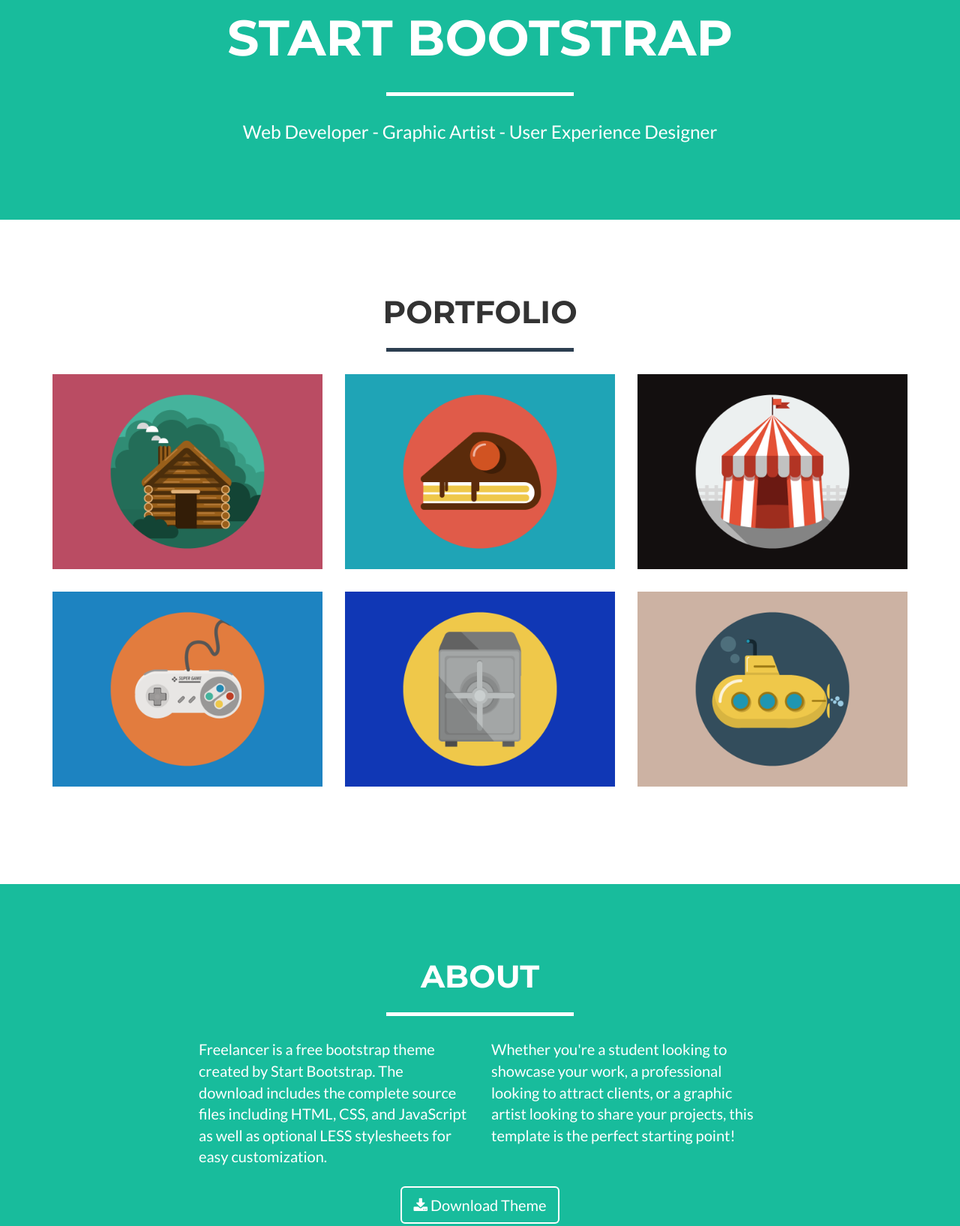
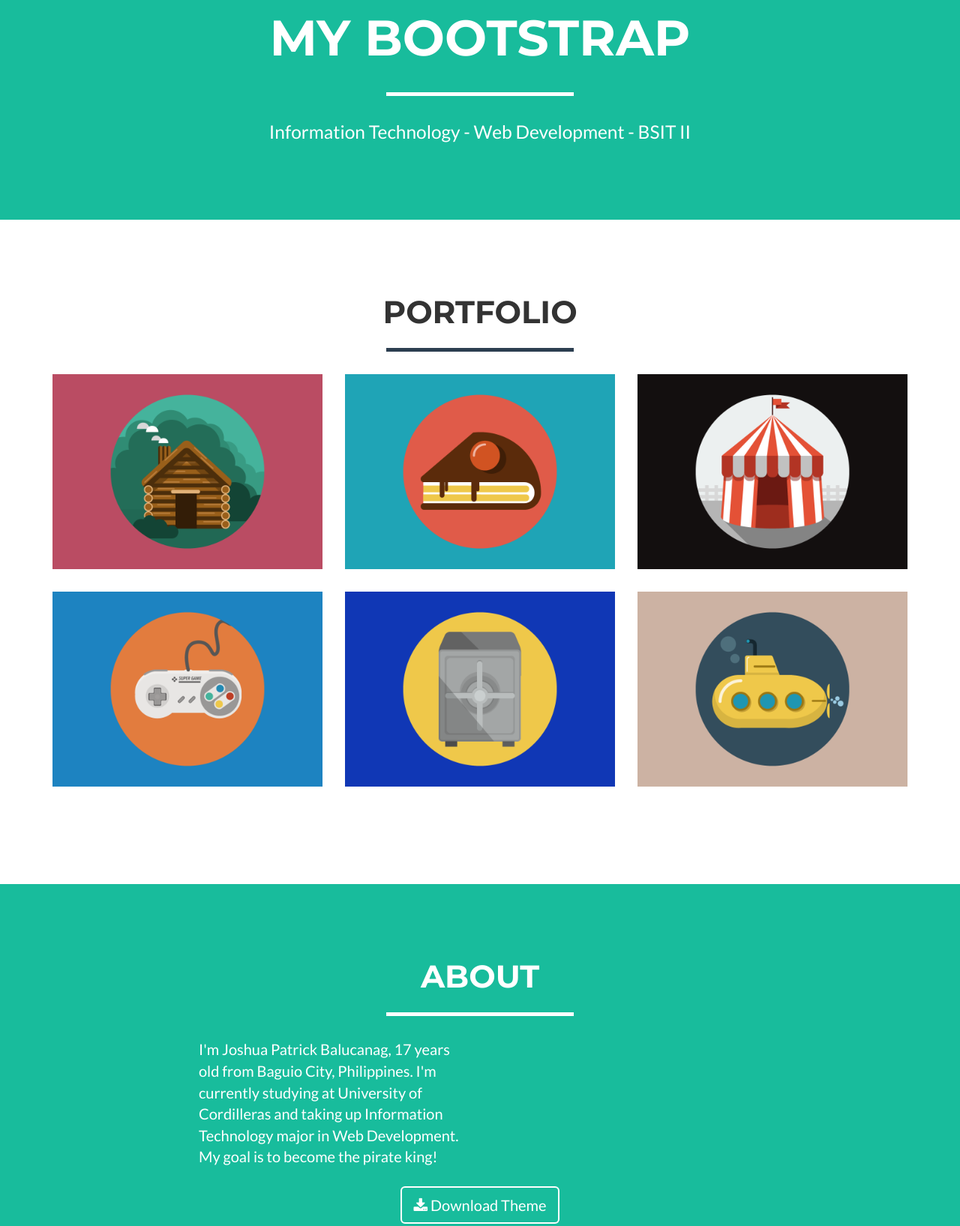
Before and after one commit to joshuapatrick/joshuapatrick.github.io, a website: page index.html in a window 1280 px wide. Shown: the part 473-2108 px from the top of the page at 75% size. Drawn offline with nearby package versions, Linux system fonts and the light colour scheme.

Commit message:
Add files via upload

```diff
--- a/index.html
+++ b/index.html
@@ -9,7 +9,7 @@
     <meta name="description" content="">
     <meta name="author" content="">
 
-    <title>Antonios Churvaloo</title>
+    <title>Bootstrap ni Fatbols</title>
 
     <!-- Bootstrap Core CSS -->
     <link href="vendor/bootstrap/css/bootstrap.min.css" rel="stylesheet">
@@ -73,9 +73,9 @@
                 <div class="col-lg-12">
                     <img class="img-responsive" src="img/profile.png" alt="">
                     <div class="intro-text">
-                        <span class="name">Start Bootstrap</span>
+                        <span class="name">My Bootstrap</span>
                         <hr class="star-light">
-                        <span class="skills">Web Developer - Graphic Artist - User Experience Designer</span>
+                        <span class="skills">Information Technology - Web Development - BSIT II</span>
                     </div>
                 </div>
             </div>
@@ -167,10 +167,7 @@
             </div>
             <div class="row">
                 <div class="col-lg-4 col-lg-offset-2">
-                    <p>Freelancer is a free bootstrap theme created by Start Bootstrap. The download includes the complete source files including HTML, CSS, and JavaScript as well as optional LESS stylesheets for easy customization.</p>
-                </div>
-                <div class="col-lg-4">
-                    <p>Whether you're a student looking to showcase your work, a professional looking to attract clients, or a graphic artist looking to share your projects, this template is the perfect starting point!</p>
+                    <p>I'm Joshua Patrick Balucanag, 17 years old from Baguio City, Philippines. I'm currently studying at University of Cordilleras and taking up Information Technology major in Web Development. My goal is to become the pirate king!</p>
                 </div>
                 <div class="col-lg-8 col-lg-offset-2 text-center">
                     <a href="#" class="btn btn-lg btn-outline">
@@ -243,8 +240,8 @@
                 <div class="row">
                     <div class="footer-col col-md-4">
                         <h3>Location</h3>
-                        <p>3481 Melrose Place
-                            <br>Beverly Hills, CA 90210</p>
+                        <p>81 BGH Compund
+                            <br>Baguio City, Philippines 2600/p>
                     </div>
                     <div class="footer-col col-md-4">
                         <h3>Around the Web</h3>
```
